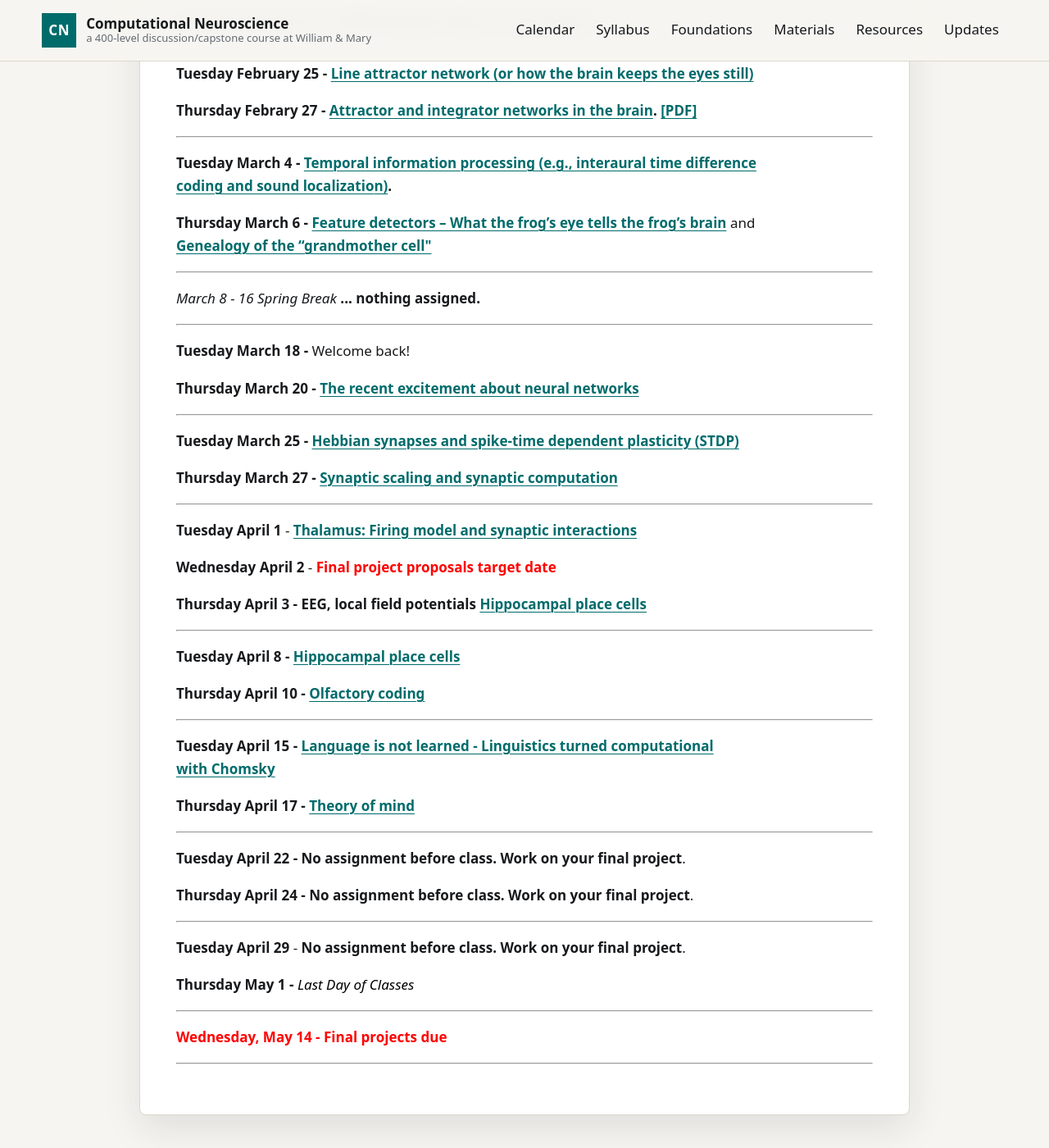
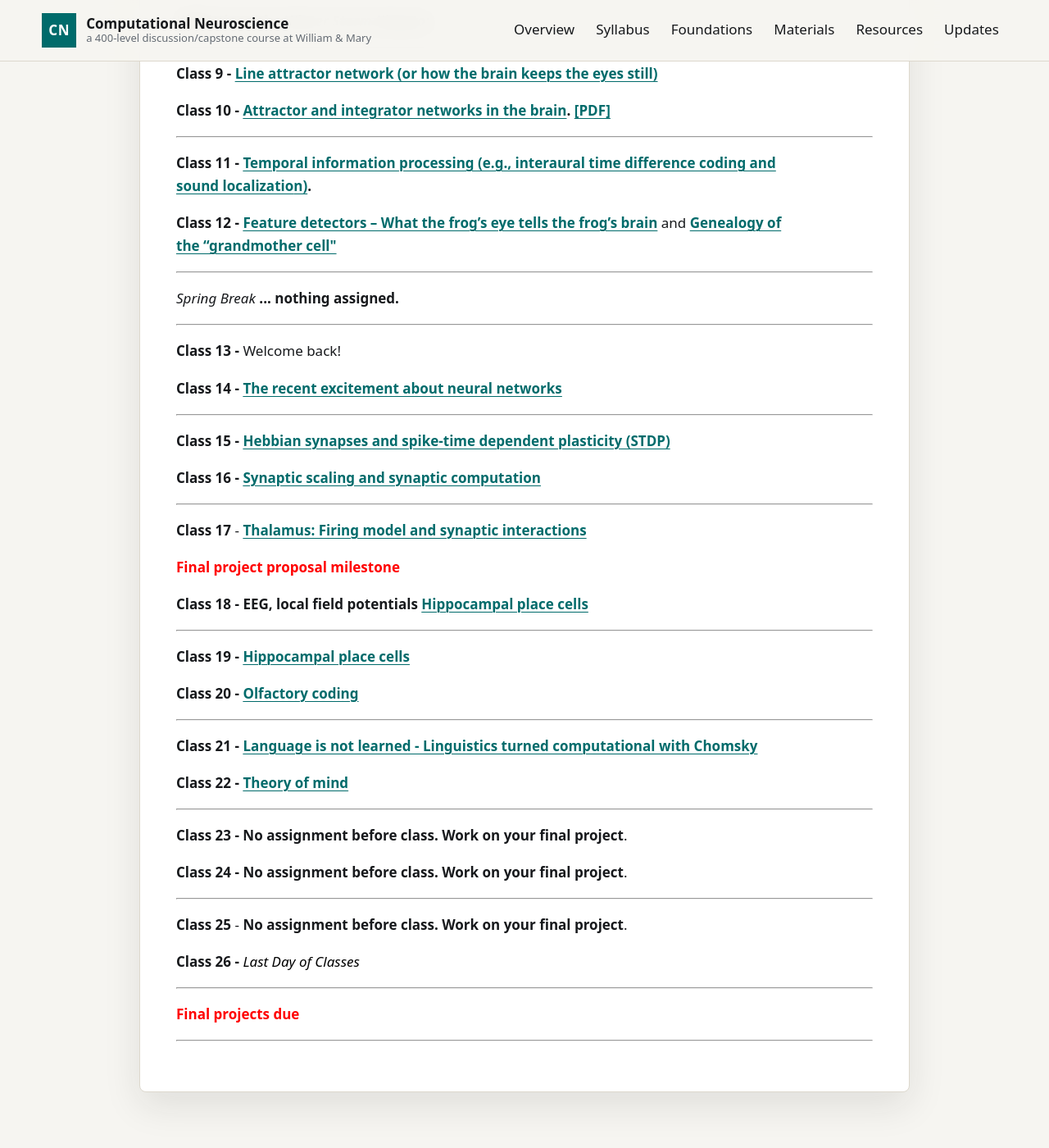
Before and after one commit to gregconradismith/computational-neuroscience, a Jekyll site: the page built from docs/_materials/calendar-spring-2025.md, in a window 1280 px wide and 1400 px high, scrolled down 866 px. Shown: the whole window at 82% size. Built offline with Jekyll 4.4.1, drawn with Linux system fonts in a browser that asks for light colours; some of the changed text lies outside the part shown.

Commit message:
Convert calendar to overview page

```diff
--- a/docs/_layouts/default.html
+++ b/docs/_layouts/default.html
@@ -15,7 +15,7 @@
       <span><strong>{{ site.title | escape }}</strong><em>{{ site.description | escape }}</em></span>
     </a>
     <nav aria-label="Primary navigation">
-      <a href="{{ '/pages/calendar-spring-2025/' | relative_url }}">Calendar</a>
+      <a href="{{ '/pages/calendar-spring-2025/' | relative_url }}">Overview</a>
       <a href="{{ '/pages/syllabus/' | relative_url }}">Syllabus</a>
       <a href="{{ '/pages/foundations/' | relative_url }}">Foundations</a>
       <a href="{{ '/pages/' | relative_url }}">Materials</a>
--- a/docs/_layouts/home.html
+++ b/docs/_layouts/home.html
@@ -9,7 +9,7 @@ layout: default
         <h1>{{ site.title | escape }}</h1>
         <p>{{ site.description | escape }}. A static, browsable edition of the course site exported from WordPress.</p>
         <div class="hero-actions">
-          <a class="button primary" href="{{ '/pages/calendar-spring-2025/' | relative_url }}">View calendar</a>
+          <a class="button primary" href="{{ '/pages/calendar-spring-2025/' | relative_url }}">View overview</a>
           <a class="button" href="{{ '/pages/' | relative_url }}">Browse materials</a>
         </div>
       </div>
--- a/docs/_materials/calendar-spring-2025.md
+++ b/docs/_materials/calendar-spring-2025.md
@@ -1,5 +1,5 @@
 ---
-title: "Calendar - Spring 2025"
+title: "Overview"
 kind: "page"
 date: "1970-01-01"
 slug: "calendar-spring-2025"
@@ -11,7 +11,7 @@ render_with_liquid: false
 <!-- /wp:separator -->
 
 <!-- wp:paragraph -->
-<p><strong>Thursday January 23 -&nbsp;<span style="color: #000000"><em>First Day of Classes -&nbsp;</em></span><a href="../a-kind-of-impalpability-to-this-whole-business/">A kind of impalpability to this whole business</a></strong></p>
+<p><strong>Class 1 -&nbsp;<span style="color: #000000"><em>First Day of Classes -&nbsp;</em></span><a href="../a-kind-of-impalpability-to-this-whole-business/">A kind of impalpability to this whole business</a></strong></p>
 <!-- /wp:paragraph -->
 
 <!-- wp:separator -->
@@ -19,15 +19,15 @@ render_with_liquid: false
 <!-- /wp:separator -->
 
 <!-- wp:paragraph -->
-<p><strong>Tuesday January 28 -&nbsp;<a href="../the-empty-brain/">Is your brain a computer?</a></strong> </p>
+<p><strong>Class 2 -&nbsp;<a href="../the-empty-brain/">Is your brain a computer?</a></strong> </p>
 <!-- /wp:paragraph -->
 
 <!-- wp:paragraph -->
-<p><strong>Thursday January 30 - <a href="../_-whats-it-like-to-be-a-bat/">What's it like to be a bat?</a></strong></p>
+<p><strong>Class 3 - <a href="../_-whats-it-like-to-be-a-bat/">What's it like to be a bat?</a></strong></p>
 <!-- /wp:paragraph -->
 
 <!-- wp:paragraph -->
-<p><strong>Friday January 31</strong><em><strong> - Last day to add/drop</strong></em></p>
+<p><em><strong>Last day to add/drop</strong></em></p>
 <!-- /wp:paragraph -->
 
 <!-- wp:separator -->
@@ -35,11 +35,11 @@ render_with_liquid: false
 <!-- /wp:separator -->
 
 <!-- wp:paragraph -->
-<p><strong>Tuesday February 4 - <strong><a href="../materialism-and-mechanism/">Philosophy and our mental life</a></strong>, <a href="../the-problem-of-qualia/">The problem of&nbsp;qualia</a>,&nbsp;</strong>and <strong><a href="../the-organization-of-the-brain/">The organization of the brain</a></strong>.</p>
+<p><strong>Class 4 - <strong><a href="../materialism-and-mechanism/">Philosophy and our mental life</a></strong>, <a href="../the-problem-of-qualia/">The problem of&nbsp;qualia</a>,&nbsp;</strong>and <strong><a href="../the-organization-of-the-brain/">The organization of the brain</a></strong>.</p>
 <!-- /wp:paragraph -->
 
 <!-- wp:paragraph -->
-<p><strong>Thursday February 6<span style="color: #000000"><em>&nbsp;</em></span>- &nbsp;</strong><a href="../information-and-physical-computation/"><strong>Information, representation, and&nbsp;physical computation</strong></a></p>
+<p><strong>Class 5<span style="color: #000000"><em>&nbsp;</em></span>- &nbsp;</strong><a href="../information-and-physical-computation/"><strong>Information, representation, and&nbsp;physical computation</strong></a></p>
 <!-- /wp:paragraph -->
 
 <!-- wp:separator -->
@@ -47,7 +47,7 @@ render_with_liquid: false
 <!-- /wp:separator -->
 
 <!-- wp:paragraph -->
-<p><strong>Tuesday February 11 - <strong><a href="../marrs-three-levels-of-inquiry/">Marr's Three Levels of Inquiry</a></strong><br></strong><br><strong>Thursday&nbsp;February 13 -</strong> <strong><strong><a href="../oculomotor-system/">Neural integrators (e.g.,VOR and head direction)</a></strong></strong> - Part 1</p>
+<p><strong>Class 6 - <strong><a href="../marrs-three-levels-of-inquiry/">Marr's Three Levels of Inquiry</a></strong><br></strong><br><strong>Class 7 -</strong> <strong><strong><a href="../oculomotor-system/">Neural integrators (e.g.,VOR and head direction)</a></strong></strong> - Part 1</p>
 <!-- /wp:paragraph -->
 
 <!-- wp:separator -->
@@ -55,7 +55,7 @@ render_with_liquid: false
 <!-- /wp:separator -->
 
 <!-- wp:paragraph -->
-<p><strong>Tuesday&nbsp;February 18 - <strong><strong><a href="../oculomotor-system/">Neural integrators (e.g.,VOR and head direction)</a></strong></strong> </strong>- Part 2<strong> </strong><br><br><strong>Thursday February 20 -</strong> <strong><em>W&amp;M Closed for Winter Storm Kingston</em></strong></p>
+<p><strong>Class 8 - <strong><strong><a href="../oculomotor-system/">Neural integrators (e.g.,VOR and head direction)</a></strong></strong> </strong>- Part 2<strong> </strong><br><br><strong><em>W&amp;M Closed for Winter Storm Kingston</em></strong></p>
 <!-- /wp:paragraph -->
 
 <!-- wp:separator -->
@@ -63,11 +63,11 @@ render_with_liquid: false
 <!-- /wp:separator -->
 
 <!-- wp:paragraph -->
-<p><strong>Tuesday&nbsp;February 25 - <a href="../how-the-brain-keeps-the-eyes-still/">Line attractor network (or how the brain keeps the eyes still)</a></strong></p>
+<p><strong>Class 9 - <a href="../how-the-brain-keeps-the-eyes-still/">Line attractor network (or how the brain keeps the eyes still)</a></strong></p>
 <!-- /wp:paragraph -->
 
 <!-- wp:paragraph -->
-<p><strong>Thursday Febrary 27 -</strong> <strong><a href="https://www.nature.com/articles/s41583-022-00642-0">Attractor and integrator networks in the brain</a>. <a href="../../wp-content/uploads/2025/02/khonaandfiete2022.pdf">[PDF]</a></strong></p>
+<p><strong>Class 10 -</strong> <strong><a href="https://www.nature.com/articles/s41583-022-00642-0">Attractor and integrator networks in the brain</a>. <a href="../../wp-content/uploads/2025/02/khonaandfiete2022.pdf">[PDF]</a></strong></p>
 <!-- /wp:paragraph -->
 
 <!-- wp:separator -->
@@ -75,11 +75,11 @@ render_with_liquid: false
 <!-- /wp:separator -->
 
 <!-- wp:paragraph -->
-<p><strong>Tuesday March 4 - <a href="../iteraural-time-difference-coding-and-sound-localization/">Temporal information processing (e.g., interaural time difference coding and sound localizatio</a><a href="https://apsc450computationalneuroscience.wordpress.com/_-iteraural-time-difference-coding-and-sound-localization/">n)</a>.</strong>  </p>
+<p><strong>Class 11 - <a href="../iteraural-time-difference-coding-and-sound-localization/">Temporal information processing (e.g., interaural time difference coding and sound localizatio</a><a href="https://apsc450computationalneuroscience.wordpress.com/_-iteraural-time-difference-coding-and-sound-localization/">n)</a>.</strong>  </p>
 <!-- /wp:paragraph -->
 
 <!-- wp:paragraph -->
-<p><b>Thursday March 6 -   </b><a style="font-weight: bold" href="../feature-detectors-what-the-frogs-eye-tells-the-frogs-brain/">Feature detectors – What the frog’s eye tells the frog’s&nbsp;brain</a> and <a style="font-weight: bold" href="https://apsc450computationalneuroscience.wordpress.com/genealogy-of-the-grandmother-cell/">Genealogy of the “grandmother cell"</a></p>
+<p><b>Class 12 -   </b><a style="font-weight: bold" href="../feature-detectors-what-the-frogs-eye-tells-the-frogs-brain/">Feature detectors – What the frog’s eye tells the frog’s&nbsp;brain</a> and <a style="font-weight: bold" href="https://apsc450computationalneuroscience.wordpress.com/genealogy-of-the-grandmother-cell/">Genealogy of the “grandmother cell"</a></p>
 <!-- /wp:paragraph -->
 
 <!-- wp:separator -->
@@ -87,7 +87,7 @@ render_with_liquid: false
 <!-- /wp:separator -->
 
 <!-- wp:paragraph -->
-<p><em>March 8 - 16 Spring Break </em><strong>... nothing assigned. </strong></p>
+<p><em>Spring Break </em><strong>... nothing assigned. </strong></p>
 <!-- /wp:paragraph -->
 
 <!-- wp:separator -->
@@ -95,11 +95,11 @@ render_with_liquid: false
 <!-- /wp:separator -->
 
 <!-- wp:paragraph -->
-<p><strong>Tuesday&nbsp;March 18 -&nbsp;</strong>Welcome back! </p>
+<p><strong>Class 13 -&nbsp;</strong>Welcome back! </p>
 <!-- /wp:paragraph -->
 
 <!-- wp:paragraph -->
-<p><strong>Thursday March 20 -</strong> <strong><a href="../therecentexcitmentaboutneuralnetworks/">The recent excitement about neural networks</a></strong></p>
+<p><strong>Class 14 -</strong> <strong><a href="../therecentexcitmentaboutneuralnetworks/">The recent excitement about neural networks</a></strong></p>
 <!-- /wp:paragraph -->
 
 <!-- wp:separator -->
@@ -107,11 +107,11 @@ render_with_liquid: false
 <!-- /wp:separator -->
 
 <!-- wp:paragraph -->
-<p><strong>Tuesday&nbsp;March 25 - </strong> <strong><a href="../_-spike-timing-dependent-plasticity/">Hebbian synapses and spike-time dependent plasticity (STDP)</a></strong></p>
+<p><strong>Class 15 - </strong> <strong><a href="../_-spike-timing-dependent-plasticity/">Hebbian synapses and spike-time dependent plasticity (STDP)</a></strong></p>
 <!-- /wp:paragraph -->
 
 <!-- wp:paragraph -->
-<p><strong>Thursday March 27 -</strong> <strong><a href="../synaptic-scaling-and-redistribution/">Synaptic scaling and synaptic computation</a></strong>  </p>
+<p><strong>Class 16 -</strong> <strong><a href="../synaptic-scaling-and-redistribution/">Synaptic scaling and synaptic computation</a></strong>  </p>
 <!-- /wp:paragraph -->
 
 <!-- wp:separator -->
@@ -119,15 +119,15 @@ render_with_liquid: false
 <!-- /wp:separator -->
 
 <!-- wp:paragraph -->
-<p><strong>Tuesday April 1</strong> - <strong><a href="../thalamus-firing-mode-and-synaptic-interactions/">Thalamus: Firing model and synaptic interactions</a></strong> </p>
+<p><strong>Class 17</strong> - <strong><a href="../thalamus-firing-mode-and-synaptic-interactions/">Thalamus: Firing model and synaptic interactions</a></strong> </p>
 <!-- /wp:paragraph -->
 
 <!-- wp:paragraph -->
-<p><strong>Wednesday April 2 </strong>- <strong><span style="color: #ff0000">Final project proposals target date </span></strong></p>
+<p><strong><span style="color: #ff0000">Final project proposal milestone </span></strong></p>
 <!-- /wp:paragraph -->
 
 <!-- wp:paragraph -->
-<p><strong>Thursday April 3 - <strong>EEG, local field potentials</strong></strong> <strong> <a href="../hippocampal-place-cells-2/">Hippocampal place cells</a></strong></p>
+<p><strong>Class 18 - <strong>EEG, local field potentials</strong></strong> <strong> <a href="../hippocampal-place-cells-2/">Hippocampal place cells</a></strong></p>
 <!-- /wp:paragraph -->
 
 <!-- wp:separator -->
@@ -135,11 +135,11 @@ render_with_liquid: false
 <!-- /wp:separator -->
 
 <!-- wp:paragraph -->
-<p><strong>Tuesday April 8 -</strong> <strong><a href="../hippocampal-place-cells-2/">Hippocampal place cells</a></strong>  </p>
+<p><strong>Class 19 -</strong> <strong><a href="../hippocampal-place-cells-2/">Hippocampal place cells</a></strong>  </p>
 <!-- /wp:paragraph -->
 
 <!-- wp:paragraph -->
-<p><strong>Thursday April 10 - <strong><a href="../olfactory-coding/">Olfactory coding</a></strong> </strong></p>
+<p><strong>Class 20 - <strong><a href="../olfactory-coding/">Olfactory coding</a></strong> </strong></p>
 <!-- /wp:paragraph -->
 
 <!-- wp:separator -->
@@ -147,11 +147,11 @@ render_with_liquid: false
 <!-- /wp:separator -->
 
 <!-- wp:paragraph -->
-<p><strong>Tuesday April 15 - <a href="../_-chomsky/">Language is not learned - Linguistics turned computational with&nbsp;Chomsky</a></strong></p>
+<p><strong>Class 21 - <a href="../_-chomsky/">Language is not learned - Linguistics turned computational with&nbsp;Chomsky</a></strong></p>
 <!-- /wp:paragraph -->
 
 <!-- wp:paragraph -->
-<p><strong>Thursday April 17 -&nbsp;<a href="../theory-of-mind/">Theory of mind</a></strong></p>
+<p><strong>Class 22 -&nbsp;<a href="../theory-of-mind/">Theory of mind</a></strong></p>
 <!-- /wp:paragraph -->
 
 <!-- wp:separator -->
@@ -159,11 +159,11 @@ render_with_liquid: false
 <!-- /wp:separator -->
 
 <!-- wp:paragraph -->
-<p><strong>Tuesday April 22 -&nbsp;No assignment before class.  Work on your final project</strong>.</p>
+<p><strong>Class 23 -&nbsp;No assignment before class.  Work on your final project</strong>.</p>
 <!-- /wp:paragraph -->
 
 <!-- wp:paragraph -->
-<p><strong>Thursday April 24 -</strong>  <strong>No assignment before class.  Work on your final project</strong>.</p>
+<p><strong>Class 24 -</strong>  <strong>No assignment before class.  Work on your final project</strong>.</p>
 <!-- /wp:paragraph -->
 
 <!-- wp:separator -->
@@ -171,11 +171,11 @@ render_with_liquid: false
 <!-- /wp:separator -->
 
 <!-- wp:paragraph -->
-<p><strong>Tuesday April 29</strong> - <strong>No assignment before class.  Work on your final project</strong>.</p>
+<p><strong>Class 25</strong> - <strong>No assignment before class.  Work on your final project</strong>.</p>
 <!-- /wp:paragraph -->
 
 <!-- wp:paragraph -->
-<p><strong>Thursday May 1 - </strong><em><span style="color: #000000">Last Day of Classes</span></em></p>
+<p><strong>Class 26 - </strong><em><span style="color: #000000">Last Day of Classes</span></em></p>
 <!-- /wp:paragraph -->
 
 <!-- wp:separator -->
@@ -183,7 +183,7 @@ render_with_liquid: false
 <!-- /wp:separator -->
 
 <!-- wp:paragraph -->
-<p><strong><span style="color: #ff0000">Wednesday, May 14 - Final projects due </span></strong></p>
+<p><strong><span style="color: #ff0000">Final projects due </span></strong></p>
 <!-- /wp:paragraph -->
 
 <!-- wp:separator -->
```
Also changed, not shown: docs/_materials/spring-2025-final-project-statement.md (+1 -1 lines), docs/_posts/2025-01-22-welcome-to-computational-neuroscience-spring-2025.md (+1 -1 lines).
